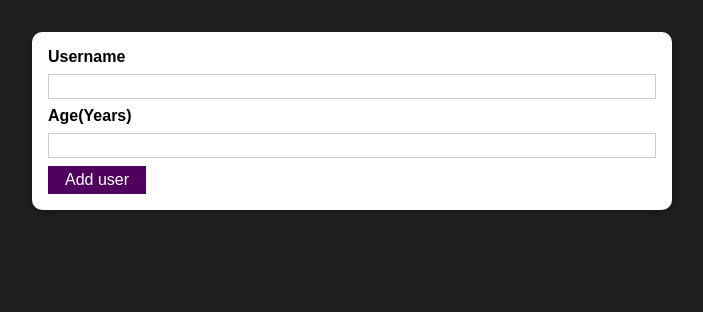
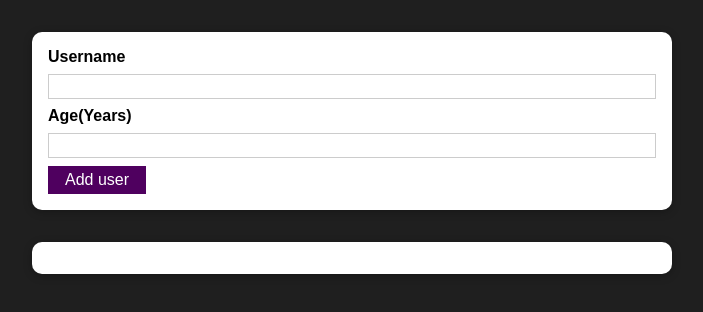
Before and after one commit to alenslyn/AddUser, a React (Create React App) app: page / in a window 1280 px wide. Shown: the top 312 px of the page, without its empty margins (288-991 px from the left). Built offline with nearby package versions, Linux system fonts and the light colour scheme.

Commit message:
feat: add userslist component

```diff
--- a/src/App.js
+++ b/src/App.js
@@ -1,10 +1,12 @@
 import React from "react";
 import AddUser from "./components/Users/AddUser";
+import UsersList from "./components/Users/UsersList";
 
 function App() {
   return (
     <div>
       <AddUser />
+      <UsersList users={[]} />
     </div>
   );
 }
--- a/src/components/Users/UsersList.js
+++ b/src/components/Users/UsersList.js
@@ -1,5 +1,18 @@
 import classes from "./UsersList.module.css";
+import Card from "../UI/Card";
 
-const UsersList = (props) => {};
+const UsersList = (props) => {
+  return (
+    <Card className={classes.users}>
+      <ul>
+        {props.users.map((user) => (
+          <li>
+            {user.name} ({user.age} years old)
+          </li>
+        ))}
+      </ul>
+    </Card>
+  );
+};
 
 export default UsersList;
```
